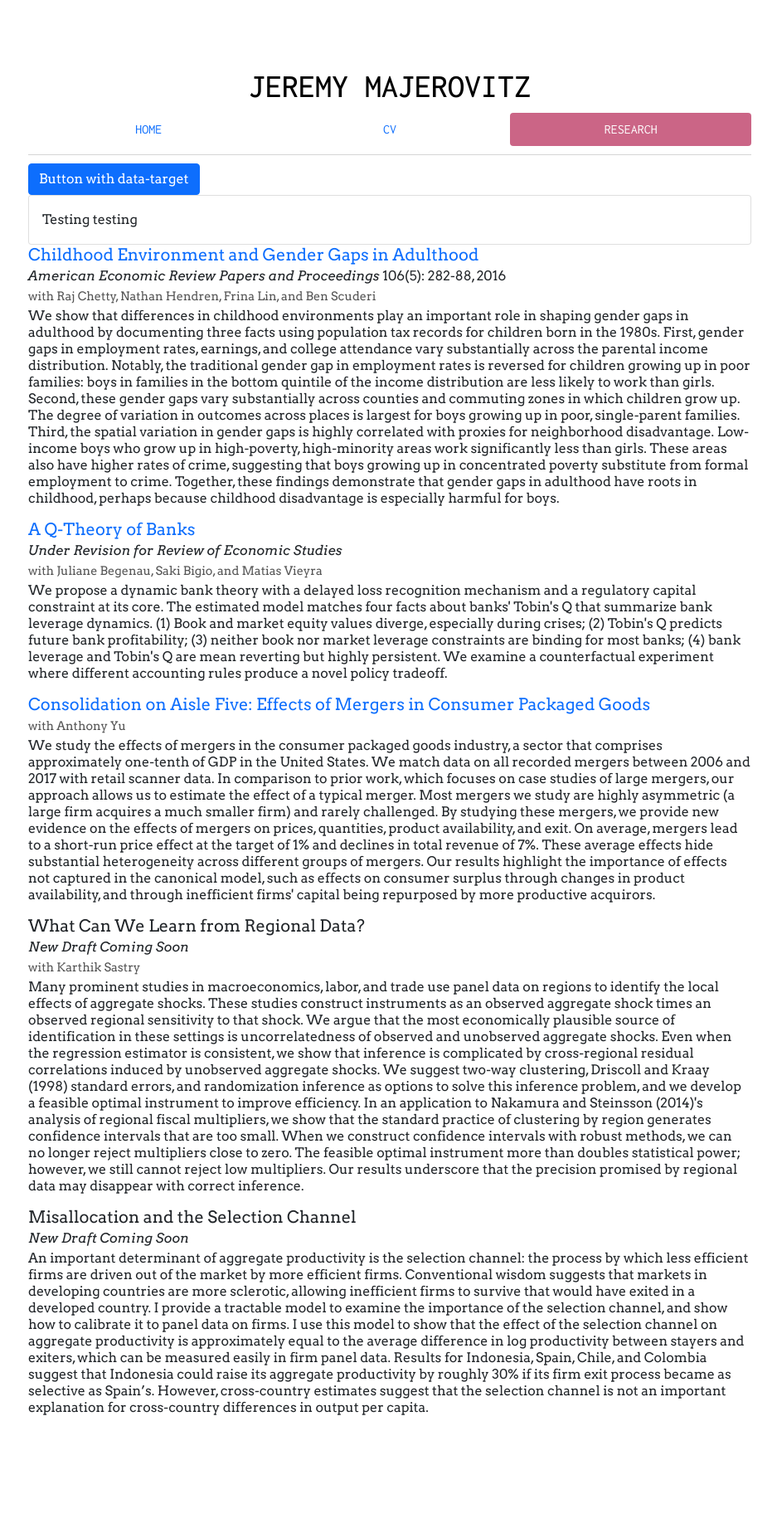
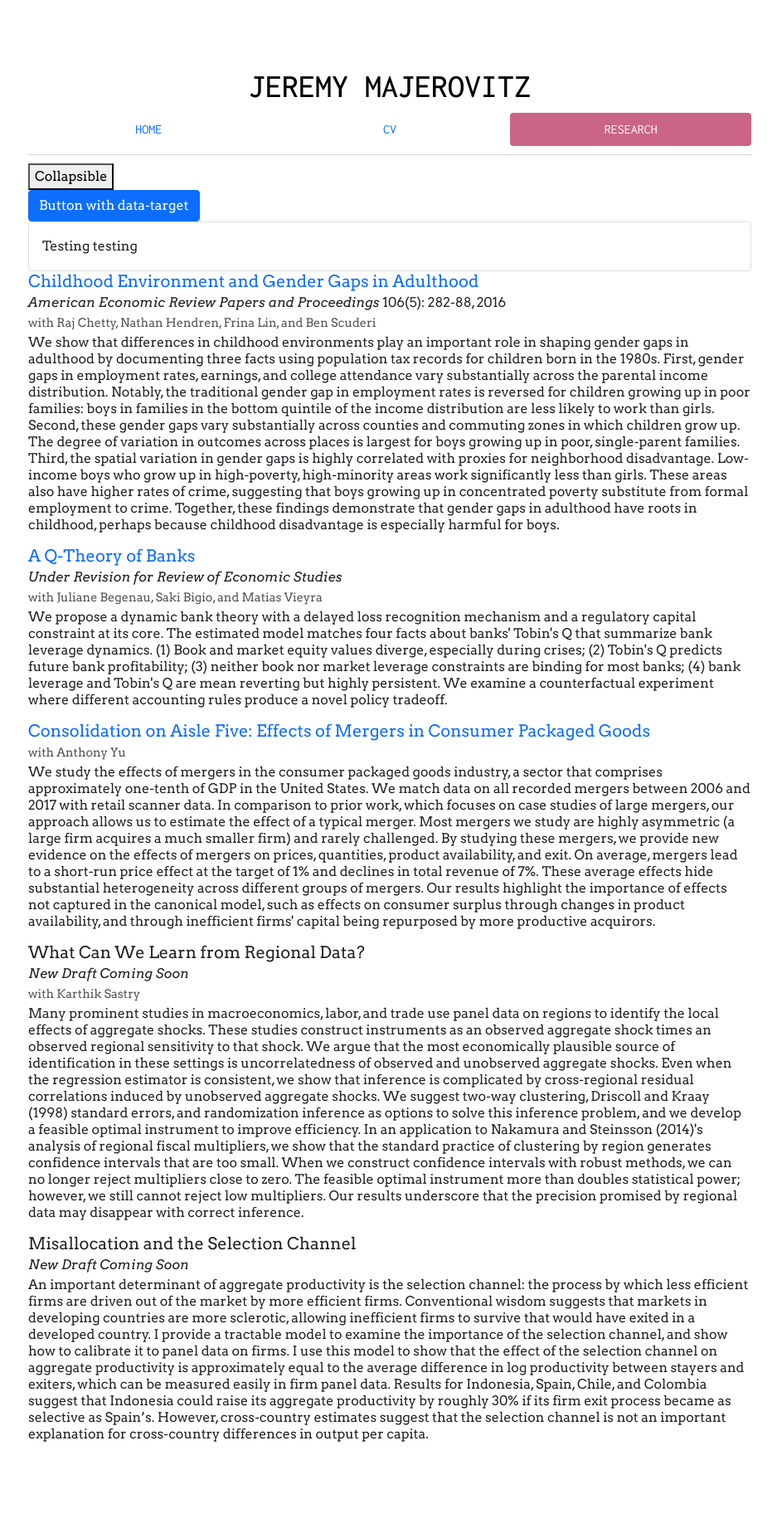
Before and after one commit to jmajic/jmajic.github.io, a Jekyll site: the page built from research/index.html, in a window 1280 px wide. Shown: the whole page at 83% size, without its empty margins (170-1107 px from the left). Built offline with Jekyll 4.4.1, drawn with Linux system fonts in a browser that asks for light colours; before the commit the page ends 1822 px from its top, so only the background shows below that.

Commit message:
Update index.html

```diff
--- a/research/index.html
+++ b/research/index.html
@@ -10,6 +10,12 @@
 <!--
   <h3>Papers</h3>
 -->
+
+<button data-toggle="collapse" data-target="#demo">Collapsible</button>
+<div id="demo" class="collapse">
+Lorem ipsum dolor text....
+</div>
+
 
 <p>
   <button class="btn btn-primary" type="button" data-toggle="collapse" data-target="#collapseExample" aria-expanded="false" aria-controls="collapseExample">
```
